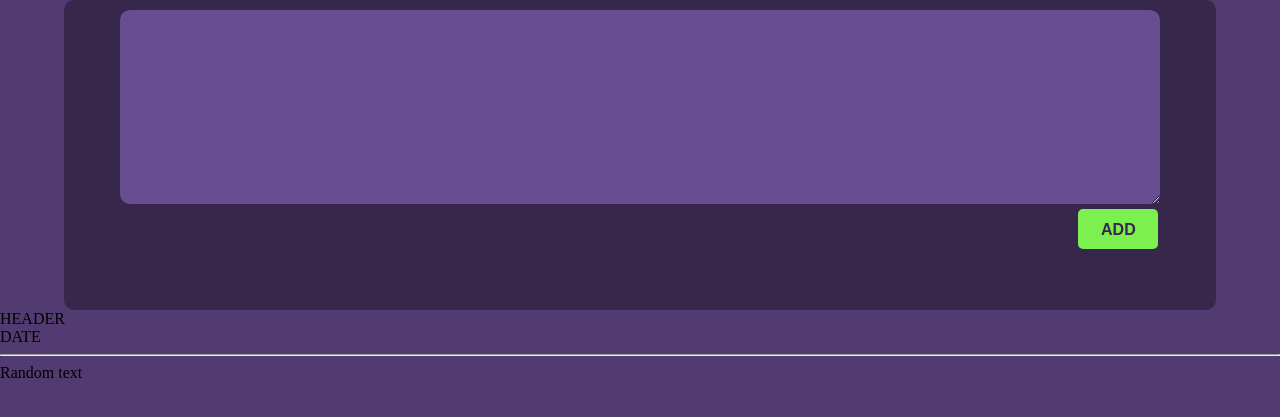
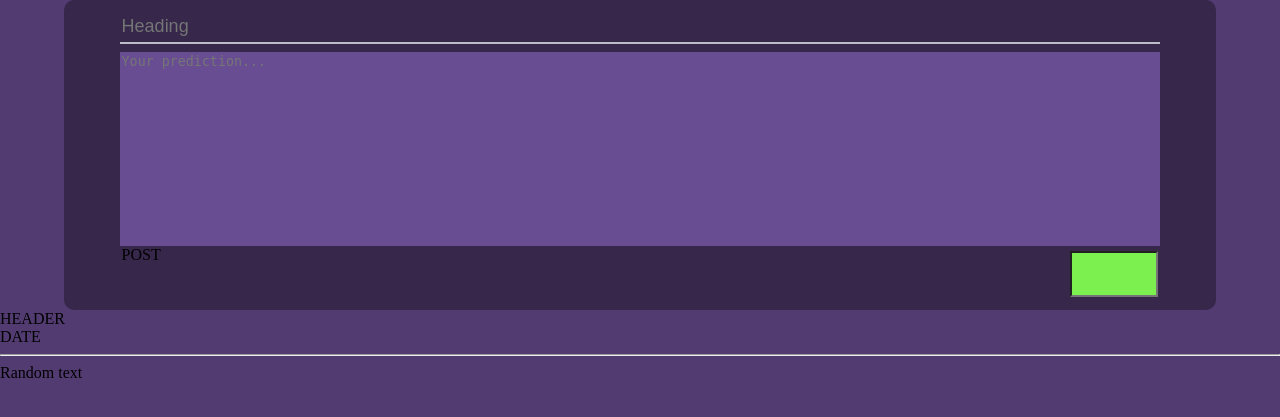
Before and after one commit to KonstantinIV/website_3, a PHP site: page /main.html in a window 1280 px wide. Shown: the part 70-487 px from the top of the page. Run offline with PHP 8.4, Linux system fonts and the light colour scheme; style sheets or scripts are compiled from the project's sources; some libraries are stand-ins or nearby versions.

Commit message:
p header

```diff
--- a/css/textarea.css
+++ b/css/textarea.css
@@ -11,10 +11,22 @@
   width: 90%;
   height: 190px;
   margin: 0 auto;
-  border-radius: 10px;
   background-color: #694d92;
   border: none;
-  color: white; }
+  color: white;
+  resize: none; }
+
+.p_header {
+  height: 30px;
+  background-color: #36274b;
+  line-height: 15px;
+  font-size: 18px;
+  border-bottom: 2px solid  #bfbac7;
+  border-radius: 0px;
+  margin-bottom: 8px; }
+
+input, textarea:focus {
+  outline-width: 0; }
 
 .button_ct {
   width: 90%;
@@ -27,7 +39,6 @@
   background-color: #7cf04f;
   float: right;
   margin: 5px 0;
-  border-radius: 5px;
   text-align: center;
   line-height: 5ex;
   font-family: sans-serif;
--- a/main.html
+++ b/main.html
@@ -41,14 +41,21 @@
 </header>
 
 <div class="textarea_ct">
-        <textarea class="textarea"></textarea>
-        <div class="button_ct">
-                <div class="add_post" id="add">ADD
+        <form>
+                <input class="textarea p_header" type="text" id="name" placeholder="Heading" minlenght="2" required>
+                <textarea class="textarea" type="text" placeholder="Your prediction..." minlenght="10" required></textarea>
+                <div class="button_ct">
+                <input class="add_post" id="add">POST</input>
+        </div>
 
-                </div>
+        </form>
 
 
-        </div>
+
+
+
+
+
 </div>
 
 <div class="pop_post_cont">
--- a/sass/textarea.scss
+++ b/sass/textarea.scss
@@ -6,15 +6,30 @@
     border-radius: 10px;
     padding-top: 10px;
 }
+
 .textarea{
     display: block;
     width: 90%;
     height: 190px;
     margin: 0 auto;
-    border-radius: 10px;
     background-color: #694d92;
     border:none;
     color: white;
+    resize: none;
+}
+.p_header{
+    height:30px;
+    background-color: #36274b;
+    line-height: 15px;
+    font-size: 18px;
+    border-bottom: 2px solid  #bfbac7;
+    border-radius: 0px;
+    margin-bottom: 8px;
+
+
+}
+input,textarea:focus {
+    outline-width: 0;
 }
 
 .button_ct{
@@ -28,7 +43,6 @@
     background-color: #7cf04f;
     float: right;
     margin: 5px 0;
-    border-radius: 5px;
     text-align: center;
     line-height: 5ex;
     font-family: sans-serif;
```
Also changed, not shown: css/popular_container.css (added, +9 -0 lines), php/script.php (line endings or trailing spaces), 2 other files.
